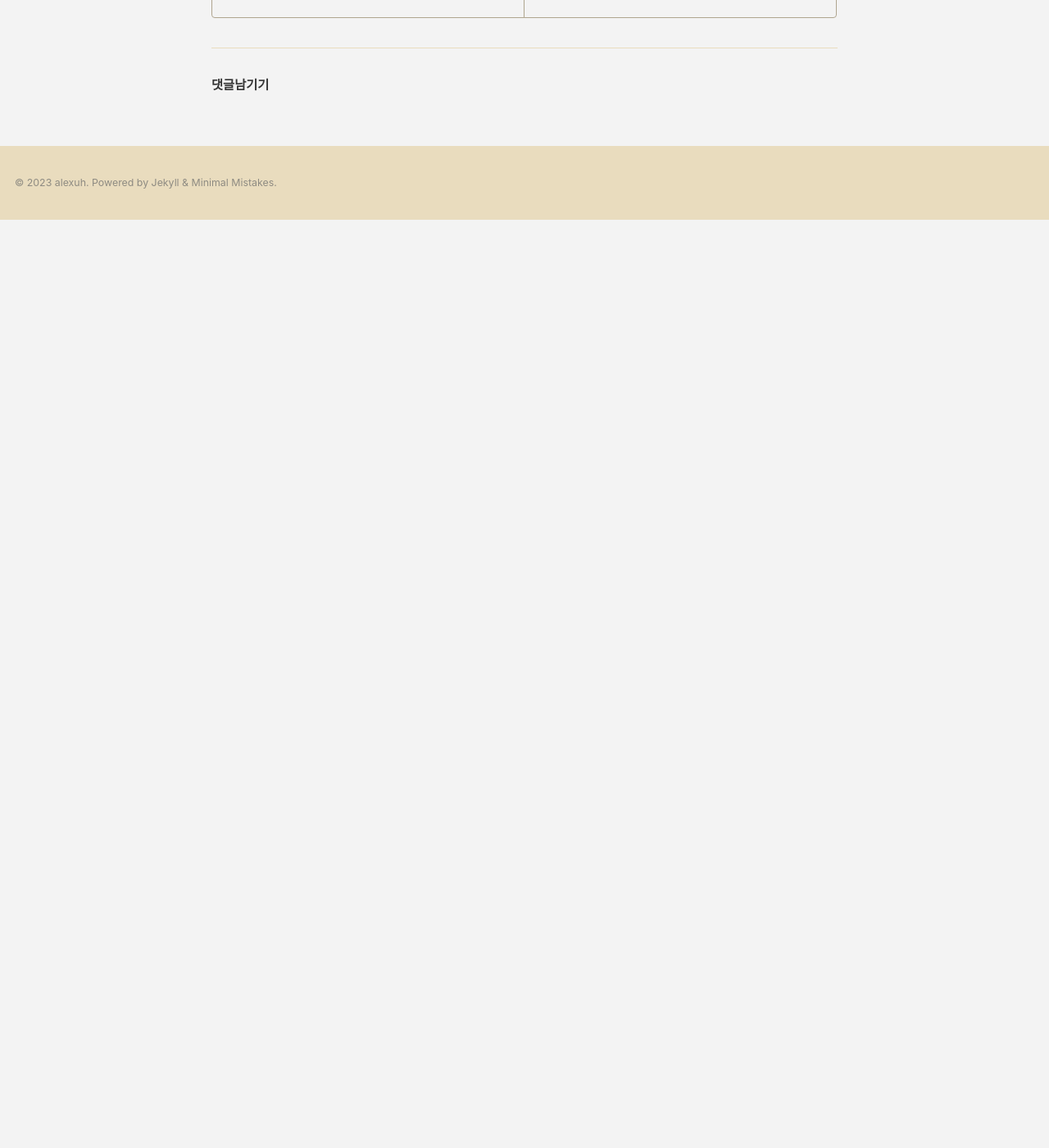
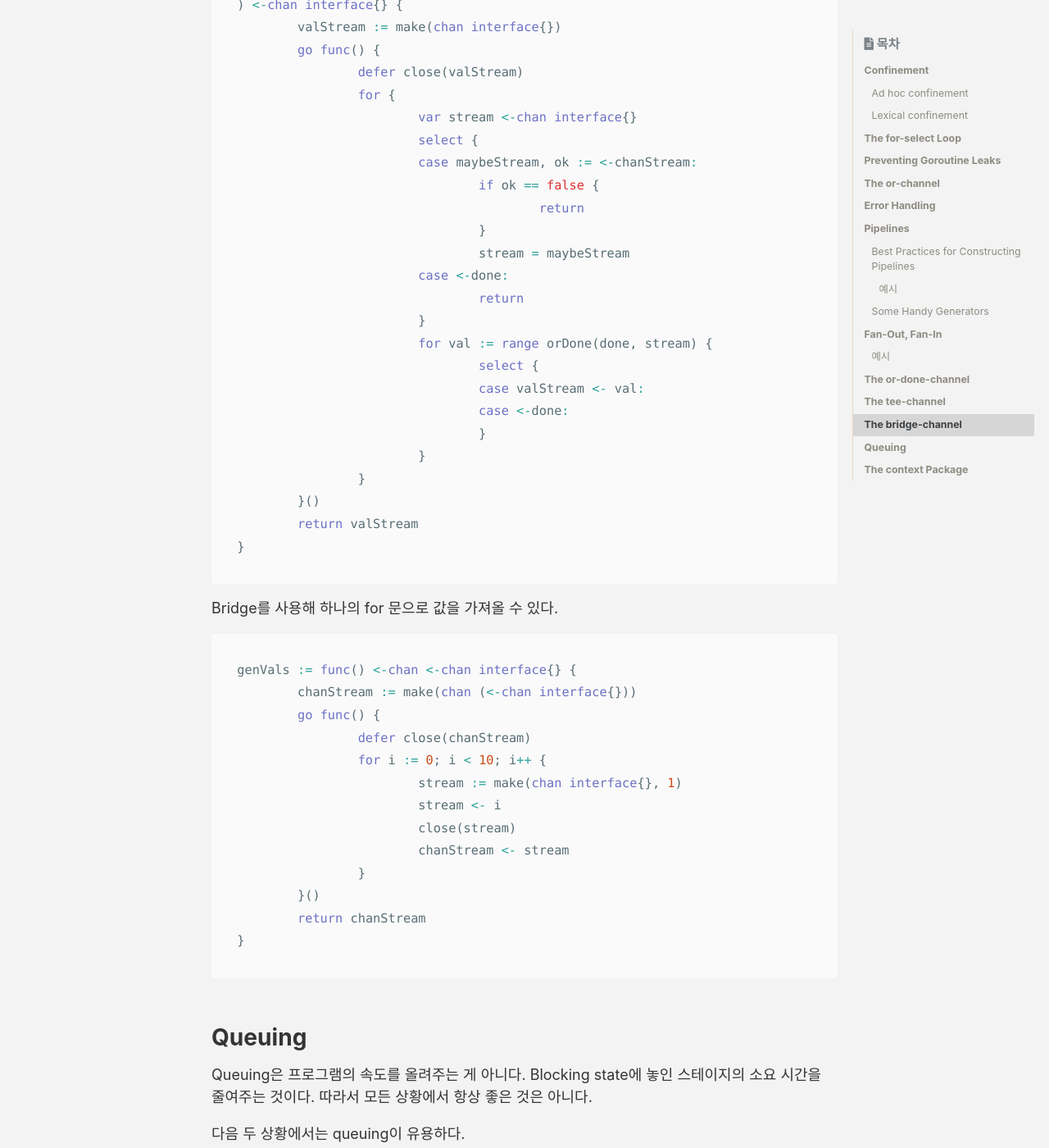
Before and after one commit to alexuhn/alexuhn.github.io-old, a Jekyll site: the page built from _posts/book_notes/Concurrency_in_Go/2023-07-13-CHAPTER-4-Concurrency-Patterns-in-Go.md, in a window 1280 px wide and 1400 px high, scrolled down 20115 px. Shown: the whole window at 82% size. Built offline with Jekyll 4.4.1, drawn with Linux system fonts in a browser that asks for light colours; cached includes are drawn as plain includes; some web fonts are replaced; comment, search, counter and statistics services are not loaded; before the commit the page ends 20383 px from its top, so only the background shows below that; some of the changed text lies outside the part shown.

Commit message:
Update 2023-07-13-CHAPTER-4-Concurrency-Patterns-in-Go.md

````diff
--- a/_posts/book_notes/Concurrency_in_Go/2023-07-13-CHAPTER-4-Concurrency-Patterns-in-Go.md
+++ b/_posts/book_notes/Concurrency_in_Go/2023-07-13-CHAPTER-4-Concurrency-Patterns-in-Go.md
@@ -712,3 +712,78 @@ for val1 := range out1 {
 // out1: 1, out2: 1
 // out1: 2, out2: 2
 ```
+
+# The bridge-channel
+
+채널의 채널에서 값을 가져올 때 사용할 수 있는 bridge channel을 만들 수 있다.
+
+```go
+bridge := func(
+	done <-chan interface{},
+	chanStream <-chan <-chan interface{},
+) <-chan interface{} {
+	valStream := make(chan interface{})
+	go func() {
+		defer close(valStream)
+		for {
+			var stream <-chan interface{}
+			select {
+			case maybeStream, ok := <-chanStream:
+				if ok == false {
+					return
+				}
+				stream = maybeStream
+			case <-done:
+				return
+			}
+			for val := range orDone(done, stream) {
+				select {
+				case valStream <- val:
+				case <-done:
+				}
+			}
+		}
+	}()
+	return valStream
+}
+```
+
+Bridge를 사용해 하나의 for 문으로 값을 가져올 수 있다.
+
+```go
+genVals := func() <-chan <-chan interface{} {
+	chanStream := make(chan (<-chan interface{}))
+	go func() {
+		defer close(chanStream)
+		for i := 0; i < 10; i++ {
+			stream := make(chan interface{}, 1)
+			stream <- i
+			close(stream)
+			chanStream <- stream
+		}
+	}()
+	return chanStream
+}
+```
+
+# Queuing
+
+Queuing은 프로그램의 속도를 올려주는 게 아니다. Blocking state에 놓인 스테이지의 소요 시간을 줄여주는 것이다. 따라서 모든 상황에서 항상 좋은 것은 아니다.
+
+다음 두 상황에서는 queuing이 유용하다.
+
+- 파이프라인의 초입
+- Batch 작업이 매우 효율적인 스테이지
+
+이론적으로 Little’s Law를 통해 필요한 queue size를 계산할 수 있다.
+
+- 참고) [https://en.wikipedia.org/wiki/Little's_law](https://en.wikipedia.org/wiki/Little%27s_law)
+- 이 법칙은 안정적인 시스템 즉, 입력과 출력의 속도가 동일한 시스템에 적용할 수 있다.
+- 이 법칙에 따르면 queuing은 전체 시스템의 소요 시간을 줄이지 않으며, 오직 가장 느린 스테이지만큼만 빨라지게 한다.
+
+# The context Package
+
+`context` 패키지의 두 가지 주목적
+
+- Call-graph의 가지를 cancel 할 수 있는 API 제공
+- Call-graph에 데이터를 제공
````
